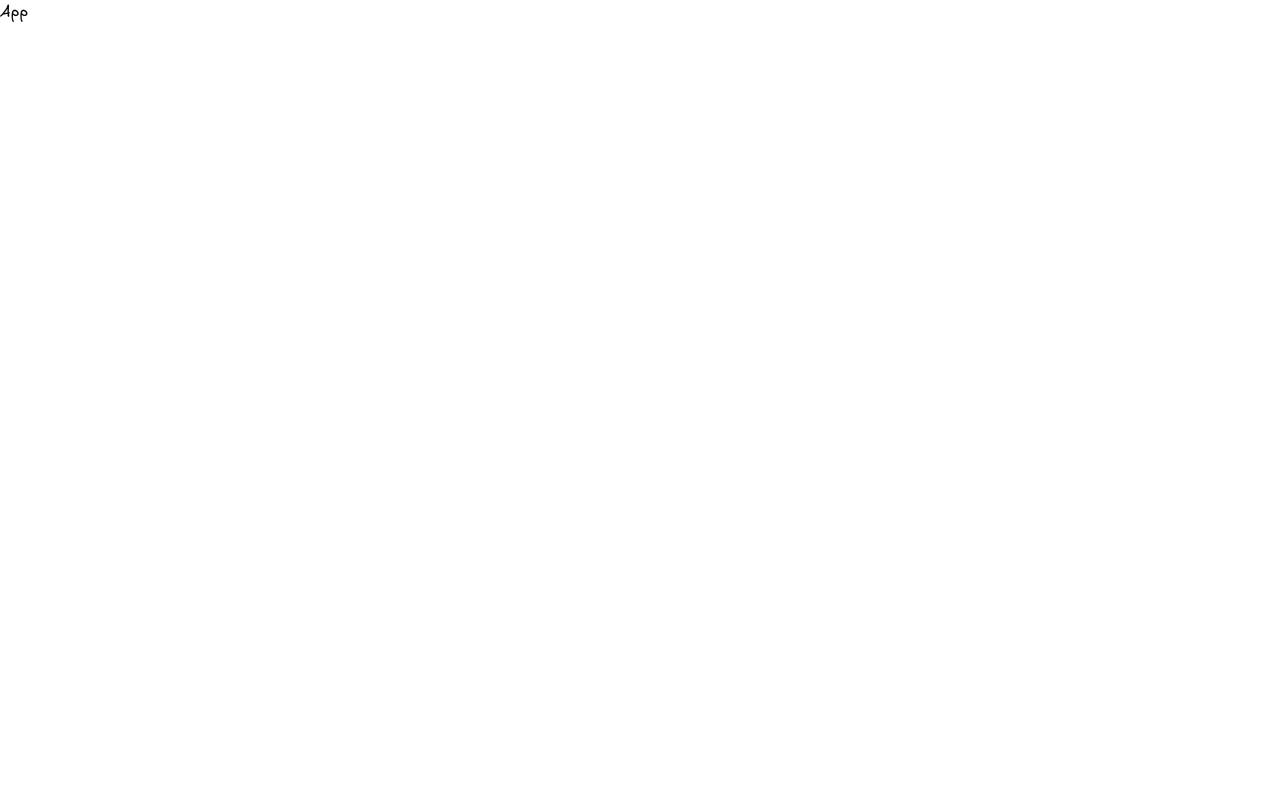
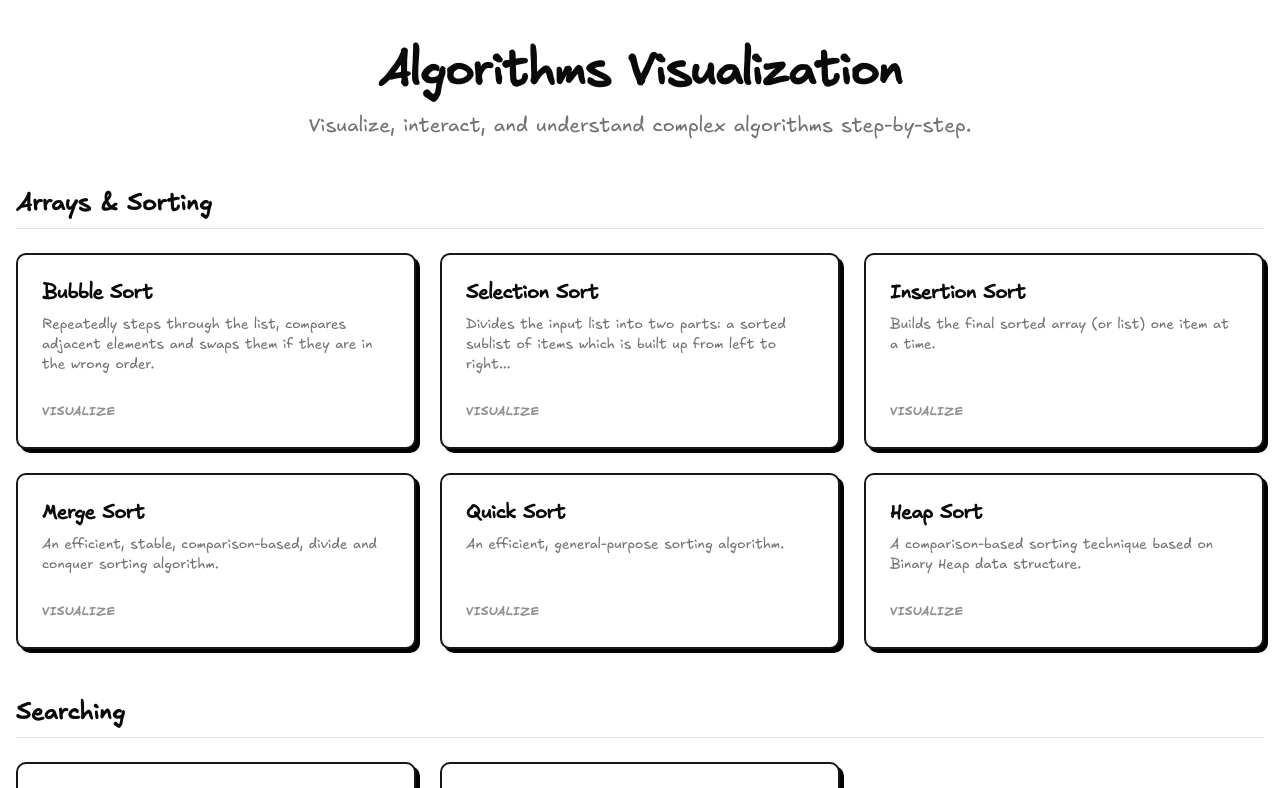
Before and after one commit to gdgoc-usc/algos, a React (Vite) app: page / in a window 1280 px wide. Shown: the top 788 px of the page. Built offline with nearby package versions, Linux system fonts and the light colour scheme.

Commit message:
feat: setup router, initial pages

```diff
--- a/package.json
+++ b/package.json
@@ -19,6 +19,7 @@
     "radix-ui": "^1.4.3",
     "react": "^19.2.0",
     "react-dom": "^19.2.0",
+    "react-router-dom": "^7.13.0",
     "shadcn": "^3.7.0",
     "tailwind-merge": "^3.4.0",
     "tailwindcss": "^4.1.17",
--- a/src/App.tsx
+++ b/src/App.tsx
@@ -1,5 +1,24 @@
+import { BrowserRouter as Router, Routes, Route } from "react-router-dom";
+import { HomePage } from "@/pages/HomePage";
+
 export function App() {
-  return <div>App</div>;
+  return (
+    <Router>
+      <div className="min-h-screen font-sans bg-background text-foreground">
+        <Routes>
+          <Route path="/" element={<HomePage />} />
+          <Route
+            path="/algorithms/:slug"
+            element={
+              <div className="p-12 text-center text-xl">
+                Algorithm Visualization Placeholder
+              </div>
+            }
+          />
+        </Routes>
+      </div>
+    </Router>
+  );
 }
 
 export default App;
--- /dev/null
+++ b/src/algorithms/index.ts
@@ -0,0 +1,111 @@
+export type AlgorithmCategory =
+  | "Arrays & Sorting"
+  | "Searching"
+  | "Data Structures"
+  | "Graphs"
+  | "Dynamic Programming";
+
+export interface AlgorithmMetadata {
+  slug: string;
+  name: string;
+  category: AlgorithmCategory;
+  description: string;
+}
+
+export const algorithms: AlgorithmMetadata[] = [
+  // Arrays & Sorting
+  {
+    slug: "bubble-sort",
+    name: "Bubble Sort",
+    category: "Arrays & Sorting",
+    description:
+      "Repeatedly steps through the list, compares adjacent elements and swaps them if they are in the wrong order.",
+  },
+  {
+    slug: "selection-sort",
+    name: "Selection Sort",
+    category: "Arrays & Sorting",
+    description:
+      "Divides the input list into two parts: a sorted sublist of items which is built up from left to right...",
+  },
+  {
+    slug: "insertion-sort",
+    name: "Insertion Sort",
+    category: "Arrays & Sorting",
+    description: "Builds the final sorted array (or list) one item at a time.",
+  },
+  {
+    slug: "merge-sort",
+    name: "Merge Sort",
+    category: "Arrays & Sorting",
+    description:
+      "An efficient, stable, comparison-based, divide and conquer sorting algorithm.",
+  },
+  {
+    slug: "quick-sort",
+    name: "Quick Sort",
+    category: "Arrays & Sorting",
+    description: "An efficient, general-purpose sorting algorithm.",
+  },
+  {
+    slug: "heap-sort",
+    name: "Heap Sort",
+    category: "Arrays & Sorting",
+    description:
+      "A comparison-based sorting technique based on Binary Heap data structure.",
+  },
+
+  // Searching
+  {
+    slug: "linear-search",
+    name: "Linear Search",
+    category: "Searching",
+    description:
+      "Sequentially checks each element of the list until a match is found or the whole list has been searched.",
+  },
+  {
+    slug: "binary-search",
+    name: "Binary Search",
+    category: "Searching",
+    description: "Finds the position of a target value within a sorted array.",
+  },
+
+  // Data Structures
+  {
+    slug: "stack",
+    name: "Stack",
+    category: "Data Structures",
+    description:
+      "Abstract data type that serves as a collection of elements, with two main principal operations: Push and Pop.",
+  },
+  {
+    slug: "queue",
+    name: "Queue",
+    category: "Data Structures",
+    description:
+      "A collection of entities that are maintained in a sequence and can be modified by the addition of entities at one end of the sequence and the removal of entities from the other end.",
+  },
+  {
+    slug: "linked-list",
+    name: "Linked List",
+    category: "Data Structures",
+    description:
+      "A linear collection of data elements whose order is not given by their physical placement in memory.",
+  },
+
+  // Graphs
+  {
+    slug: "bfs",
+    name: "Breadth-First Search (BFS)",
+    category: "Graphs",
+    description:
+      "An algorithm for traversing or searching tree or graph data structures.",
+  },
+  {
+    slug: "dfs",
+    name: "Depth-First Search (DFS)",
+    category: "Graphs",
+    description:
+      "An algorithm for traversing or searching tree or graph data structures.",
+  },
+];
--- /dev/null
+++ b/src/components/card-item.tsx
@@ -0,0 +1,44 @@
+import { Link } from "react-router-dom";
+import { ArrowRight } from "lucide-react";
+import { cn } from "@/lib/utils";
+
+interface CardItemProps {
+  title: string;
+  description: string;
+  slug: string;
+  className?: string;
+}
+
+export function CardItem({
+  title,
+  description,
+  slug,
+  className,
+}: CardItemProps) {
+  return (
+    <Link
+      to={`/algorithms/${slug}`}
+      className={cn("group block relative h-full", className)}
+    >
+      <div className="h-full bg-card text-card-foreground border-2 border-primary rounded-lg p-6 transition-all duration-200 ease-in-out shadow-[4px_4px_0px_0px_rgba(0,0,0,1)] dark:shadow-[4px_4px_0px_0px_rgba(255,255,255,1)] hover:translate-x-[2px] hover:translate-y-[2px] hover:shadow-[2px_2px_0px_0px_rgba(0,0,0,1)] dark:hover:shadow-[2px_2px_0px_0px_rgba(255,255,255,1)]">
+        <div className="flex flex-col h-full justify-between space-y-4">
+          <div className="space-y-2">
+            <h3 className="font-bold text-xl tracking-tight flex items-center justify-between">
+              {title}
+              <ArrowRight className="w-5 h-5 opacity-0 -translate-x-2 transition-all duration-300 group-hover:opacity-100 group-hover:translate-x-0" />
+            </h3>
+            <p className="text-muted-foreground text-sm line-clamp-3">
+              {description}
+            </p>
+          </div>
+
+          <div className="pt-2">
+            <span className="text-xs font-semibold uppercase tracking-wider text-muted-foreground/80 group-hover:text-primary transition-colors">
+              Visualize
+            </span>
+          </div>
+        </div>
+      </div>
+    </Link>
+  );
+}
--- /dev/null
+++ b/src/pages/HomePage.tsx
@@ -0,0 +1,53 @@
+import { algorithms, type AlgorithmCategory } from "@/algorithms";
+import { CardItem } from "@/components/card-item";
+
+export function HomePage() {
+  const categories: AlgorithmCategory[] = [
+    "Arrays & Sorting",
+    "Searching",
+    "Data Structures",
+    "Graphs",
+    "Dynamic Programming",
+  ];
+
+  return (
+    <div className="container mx-auto py-12 px-4 space-y-12">
+      <div className="text-center space-y-4">
+        <h1 className="text-5xl font-bold tracking-tight">
+          Algorithms Visualization
+        </h1>
+        <p className="text-xl text-muted-foreground max-w-2xl mx-auto">
+          Visualize, interact, and understand complex algorithms step-by-step.
+        </p>
+      </div>
+
+      <div className="space-y-12">
+        {categories.map((category) => {
+          const categoryAlgorithms = algorithms.filter(
+            (algo) => algo.category === category,
+          );
+
+          if (categoryAlgorithms.length === 0) return null;
+
+          return (
+            <div key={category} className="space-y-6">
+              <h2 className="text-2xl font-semibold border-b pb-2">
+                {category}
+              </h2>
+              <div className="grid grid-cols-1 md:grid-cols-2 lg:grid-cols-3 gap-6">
+                {categoryAlgorithms.map((algo) => (
+                  <CardItem
+                    key={algo.slug}
+                    title={algo.name}
+                    description={algo.description}
+                    slug={algo.slug}
+                  />
+                ))}
+              </div>
+            </div>
+          );
+        })}
+      </div>
+    </div>
+  );
+}
```
Also changed, not shown: 1 other file (tests, documents, lock files or other folders).
